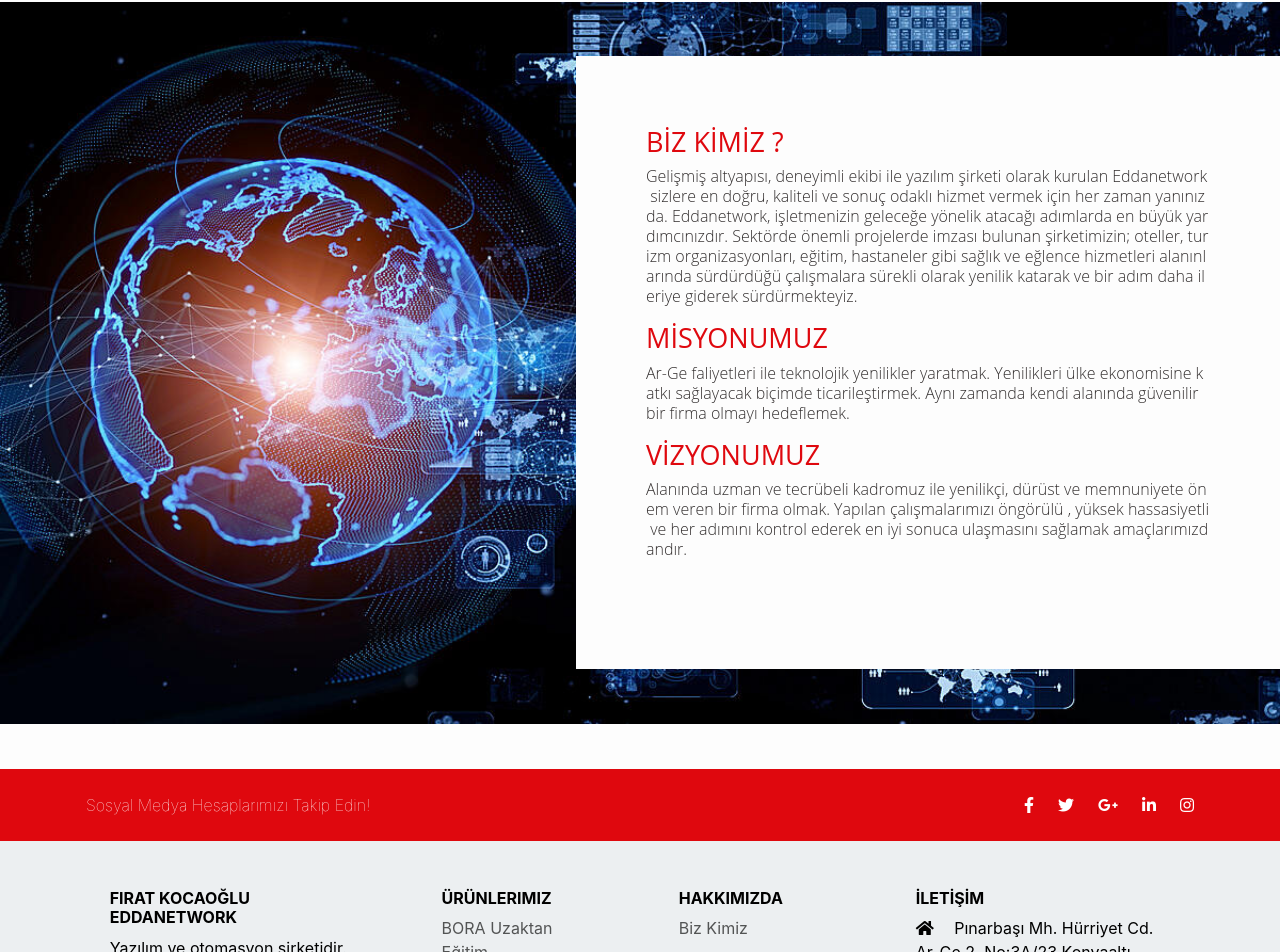
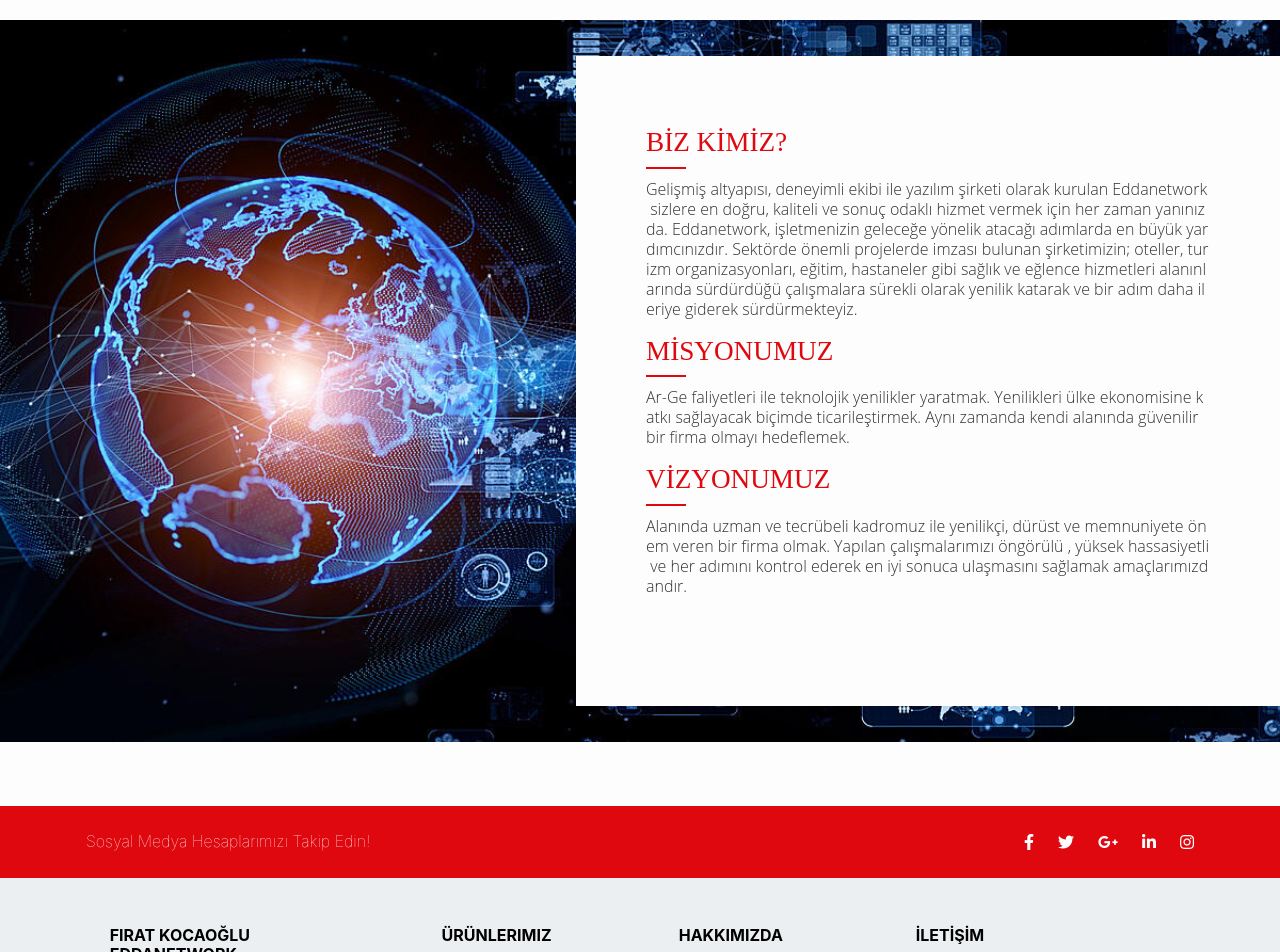
Before and after one commit to yaprakbulut/eddanetwork_website, a React (Create React App) app: page /biography in a window 1280 px wide. Shown: the part 189-1141 px from the top of the page. Built offline with nearby package versions, Linux system fonts and the light colour scheme.

Commit message:
font-style

```diff
--- a/src/components/BiographyPage/BiographyPage.js
+++ b/src/components/BiographyPage/BiographyPage.js
@@ -10,7 +10,7 @@ export default function BiographyPage() {
       <div class="about-section">
         <div className="inner-container">
           <div className="text">
-            <h4>BİZ KİMİZ ?</h4>
+          <Title title="BİZ KİMİZ?" color="#df080e" size="1rem" />
             <Bounce right duration={1000} cascade>
               <p className="text_p">
                 Gelişmiş altyapısı, deneyimli ekibi ile yazılım şirketi olarak
@@ -24,7 +24,7 @@ export default function BiographyPage() {
                 adım daha ileriye giderek sürdürmekteyiz.
               </p>
             </Bounce>
-            <h4>MİSYONUMUZ</h4>
+            <Title title="MİSYONUMUZ" color="#df080e" />
             <Bounce right duration={1000} cascade>
               <p className="text_p">
                 Ar-Ge faliyetleri ile teknolojik yenilikler yaratmak.
@@ -33,7 +33,7 @@ export default function BiographyPage() {
                 olmayı hedeflemek.
               </p>
             </Bounce>
-            <h4>VİZYONUMUZ</h4>
+            <Title title="VİZYONUMUZ" color="#df080e" />
             <Bounce right duration={1000} cascade>
               <p className="text_p">
                 Alanında uzman ve tecrübeli kadromuz ile yenilikçi, dürüst ve
--- a/src/components/Footer.js
+++ b/src/components/Footer.js
@@ -71,11 +71,7 @@ export default function Footer() {
                 Biz Kimiz
               </a>
             </p>
-            <p>
-              <a className="footer-link" href="/interiors">
-                Ekibimiz
-              </a>
-            </p>
+
             <p>
               <a className="footer-link" href="/blog">
                 Projelerimiz
--- a/src/components/HomePage/Portfolio.js
+++ b/src/components/HomePage/Portfolio.js
@@ -12,7 +12,7 @@ export default function Portfolio() {
             <div className="inside-container">
               <div className="portfolio-center">
                 <div className="single-portfolio">
-                  <Title title="BİZ KİMİZ?" color="#df080e" />
+                  <Title title="BİZ KİMİZ?" color="#df080e" fontSize="0.5rem"/>
                   <p>
                     Biz bir Ar-Ge şirketiyiz. Zaten yazılmış olan yazılımlar
                     bazen işinizi görmez. O zaman işletmenize özel yazılım veya
--- a/src/components/Title.js
+++ b/src/components/Title.js
@@ -20,13 +20,16 @@ const TitleWrapper = styled.div`
  .h2Title{
      font-weight:400;
      text-transform:uppercase;
+     font-family: "Lucida Calligraphy";
  }
 
  .underline{
      width:40px;
      border:1px solid;
  }
-
+ .h2, h2 {
+    font-size: 1.7rem;
+}
 
 
 `
```
Also changed, not shown: 1 other file (tests, documents, lock files or other folders).
